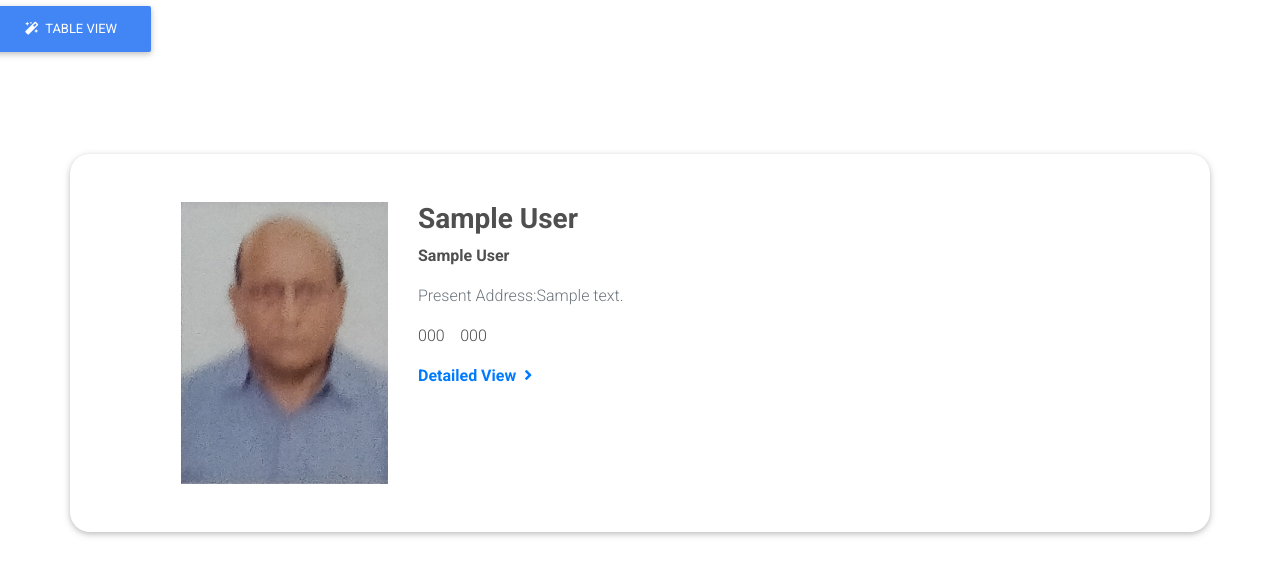
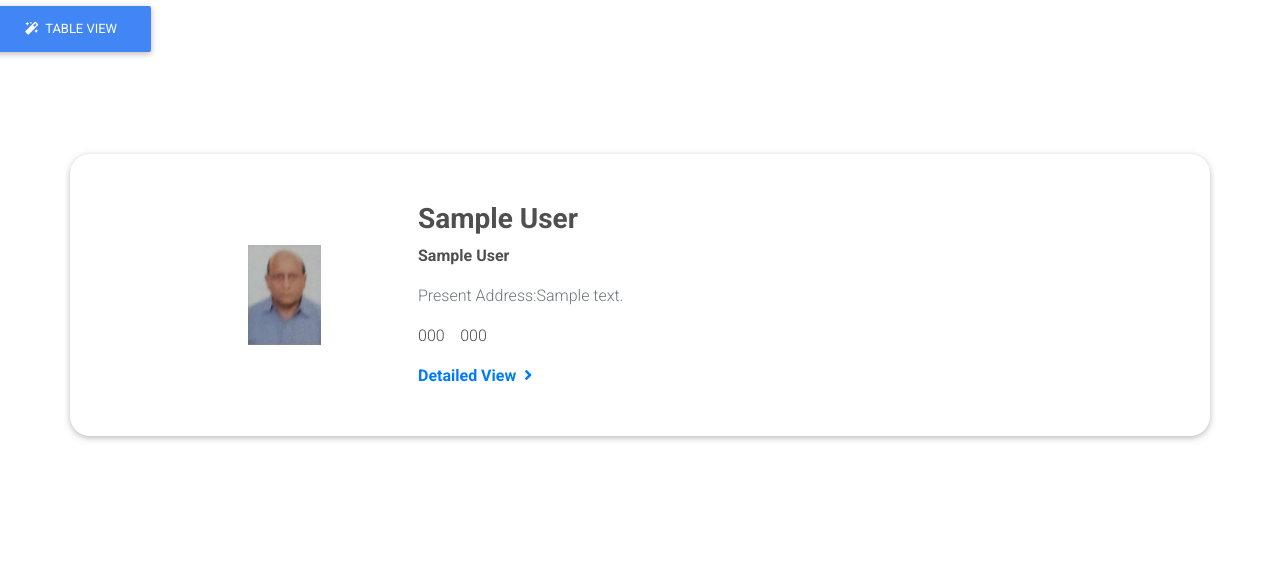
Before and after one commit to akashjas1996/terapanth, a PHP site: page / in a window 1280 px wide. Shown: the top 585 px of the page. Run offline with PHP 8.4, Linux system fonts and the light colour scheme; tables that the repository leaves empty or names only in its code hold one stand-in row (values such as "Sample post"); data that the repository does not hold is empty; some libraries are stand-ins or nearby versions.

Commit message:
Update index.php

```diff
--- a/index.php
+++ b/index.php
@@ -55,7 +55,7 @@
           <?php
             $user_id = $row_users['user_id'];
           ?>
-          <img src="img/users/<?php echo $user_id; ?>.jpg" class="img-fluid" alt="">
+          <img style="max-height:100px " src="img/users/<?php echo $user_id; ?>.jpg" class="img-fluid" alt="">
 
         </div>
         <!--Grid column-->
```
